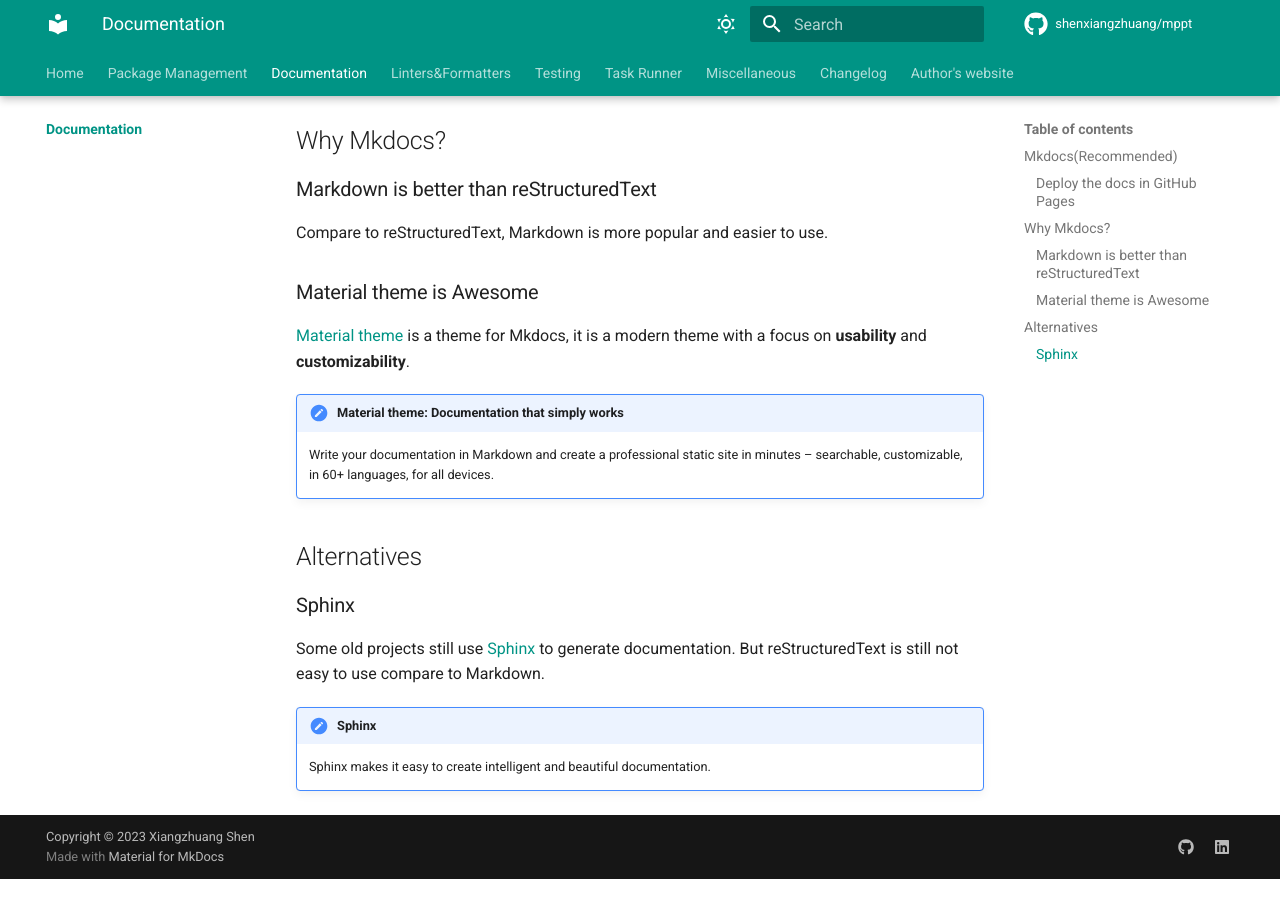
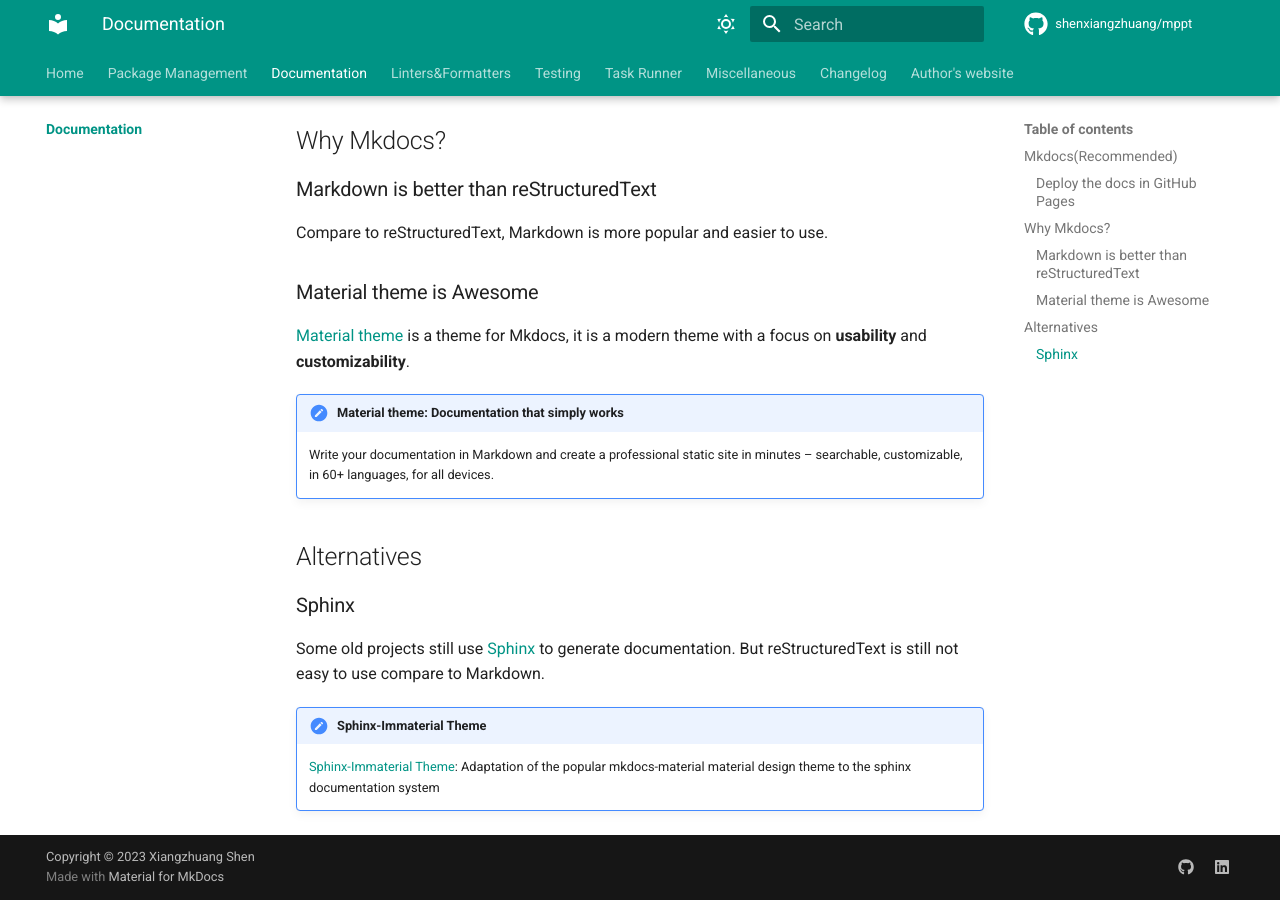
Before and after one commit to shenxiangzhuang/mppt, an MkDocs documentation site: the page built from docs/doc/index.md, in a window 1280 px wide and 900 px high, scrolled down 532 px. Built offline with MkDocs 1.6.1 and Material for MkDocs 9.7.7, drawn with Linux system fonts in a browser that asks for light colours; comment, search, counter and statistics services are not loaded; before the commit the page ends 1411 px from its top, so only the background shows below that.

Commit message:
add the Sphinx note to specifically mention the Sphinx-Immaterial Theme (#165)

```diff
--- a/docs/doc/index.md
+++ b/docs/doc/index.md
@@ -9,6 +9,7 @@
     and configured with a single YAML configuration file.
 
 ### Deploy the docs in GitHub Pages
+
 Some configuration is needed to deploy the documentation site to GitHub Pages.
 
 !!! tip "Give the GitHub Action permission to deploy the docs"
@@ -24,6 +25,7 @@ Some configuration is needed to deploy the documentation site to GitHub Pages.
 Compare to reStructuredText, Markdown is more popular and easier to use.
 
 ### Material theme is Awesome
+
 [Material theme](https://squidfunk.github.io/mkdocs-material/)
 is a theme for Mkdocs, it is a modern theme with a focus on **usability** and **customizability**.
 
@@ -36,9 +38,10 @@ is a theme for Mkdocs, it is a modern theme with a focus on **usability** and **
 ## Alternatives
 
 ### Sphinx
+
 Some old projects still use [Sphinx](https://www.sphinx-doc.org/) to generate documentation.
 But reStructuredText is still not easy to use compare to Markdown.
 
-!!! note "Sphinx"
+!!! note "Sphinx-Immaterial Theme"
 
-    Sphinx makes it easy to create intelligent and beautiful documentation.
+    [Sphinx-Immaterial Theme](https://github.com/jbms/sphinx-immaterial/): Adaptation of the popular mkdocs-material material design theme to the sphinx documentation system
```
